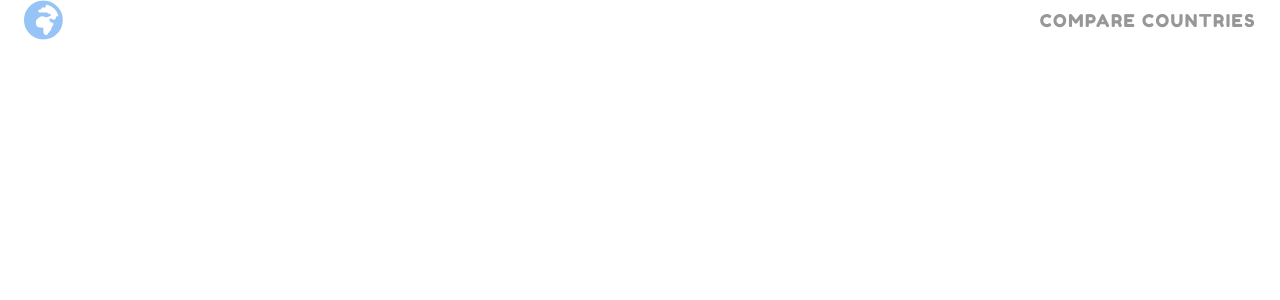
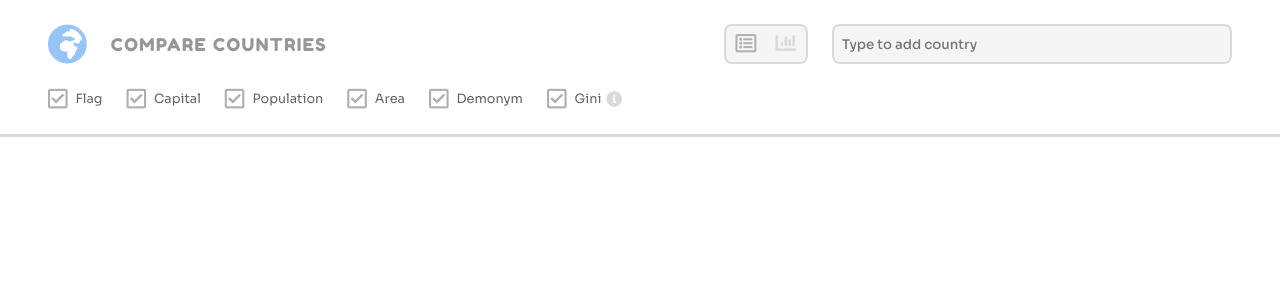
Before and after one commit to qvistdev09/compare-countries, a React (Vite) app: page / in a window 1280 px wide. Shown: the top 300 px of the page. Built offline with nearby package versions, Linux system fonts and the light colour scheme.

Commit message:
Structure header

```diff
--- a/src/App.tsx
+++ b/src/App.tsx
@@ -1,11 +1,37 @@
 import "./styles/utilities.css";
 import "./styles/style.css";
 import AppTitle from "./components/AppTitle";
+import ViewModeSwitch from "./components/ViewModeSwitch";
+import { useState } from "react";
+import SearchField from "./components/SearchField";
+import CheckboxPanel from "./components/CheckboxPanel";
+import useColumns from "./hooks/useColumns";
 
 function App() {
+  const [viewMode, setViewMode] = useState<"LIST" | "GRAPH">("LIST");
+  const { columnCheckboxes } = useColumns(viewMode);
+
+  function toggleViewMode() {
+    setViewMode(viewMode === "GRAPH" ? "LIST" : "GRAPH");
+  }
+
+  function addCountry(name: string) {
+    // to implement
+  }
+
   return (
-    <div>
-      <AppTitle />
+    <div id="site-container">
+      {/* TO DO: Error modal*/}
+      <header id="site-header" className="p-small screen-small-p">
+        <div className="flex-column screen-small-flex-row screen-small-justify-between screen-small-align-center screen-small-m-bottom">
+          <AppTitle />
+          <div className="flex-row-reverse screen-small-flex-row screen-small-align-center">
+            <ViewModeSwitch currentMode={viewMode} onClick={toggleViewMode} />
+            <SearchField selectedCountriesCodes={[]} onCountryAdd={addCountry} />
+          </div>
+        </div>
+        <CheckboxPanel checkboxes={columnCheckboxes} />
+      </header>
     </div>
   );
 }
--- a/src/components/SearchField/SearchField.tsx
+++ b/src/components/SearchField/SearchField.tsx
@@ -57,6 +57,7 @@ export default function SearchField({
     >
       <input
         id="search-field"
+        placeholder="Type to add country"
         type="text"
         autoComplete="off"
         value={value}
--- /dev/null
+++ b/src/config/columns.ts
@@ -0,0 +1,36 @@
+const columns: ColumnConfig[] = [
+  {
+    label: "Flag",
+    modes: ["LIST"],
+  },
+  {
+    label: "Capital",
+    modes: ["LIST"],
+  },
+  {
+    label: "Population",
+    modes: ["LIST", "GRAPH"],
+  },
+  {
+    label: "Area",
+    modes: ["LIST", "GRAPH"],
+  },
+  {
+    label: "Demonym",
+    modes: ["LIST"],
+  },
+  {
+    label: "Gini",
+    modes: ["LIST", "GRAPH"],
+    tooltip:
+      "A measure of inequality of income or wealth, where 100% represents complete inequality and 0% complete equality.",
+  },
+];
+
+interface ColumnConfig {
+  label: string;
+  modes: Array<"LIST" | "GRAPH">;
+  tooltip?: string;
+}
+
+export default columns;
--- /dev/null
+++ b/src/hooks/useColumns.tsx
@@ -0,0 +1,40 @@
+import { useState } from "react";
+import columns from "../config/columns";
+
+export default function useColumns(currentViewMode: "GRAPH" | "LIST") {
+  const [checkedColumns, setCheckedColumns] = useState<string[]>(
+    columns.map((column) => column.label)
+  );
+
+  function getColumnConfig(label: string) {
+    return columns.find((column) => column.label === label);
+  }
+
+  function columnIsChecked(label: string) {
+    return checkedColumns.includes(label);
+  }
+
+  function columnIsEnabled(label: string) {
+    return !!getColumnConfig(label)?.modes.includes(currentViewMode);
+  }
+
+  function toggleColumn(label: string) {
+    if (!columnIsEnabled(label)) {
+      return;
+    }
+    if (checkedColumns.includes(label)) {
+      return setCheckedColumns(checkedColumns.filter((column) => column !== label));
+    }
+    return setCheckedColumns([...checkedColumns, label]);
+  }
+
+  return {
+    columnCheckboxes: columns.map((column) => ({
+      label: column.label,
+      checked: columnIsChecked(column.label),
+      enabled: columnIsEnabled(column.label),
+      onClick: () => toggleColumn(column.label),
+      tooltip: column.tooltip,
+    })),
+  };
+}
```
